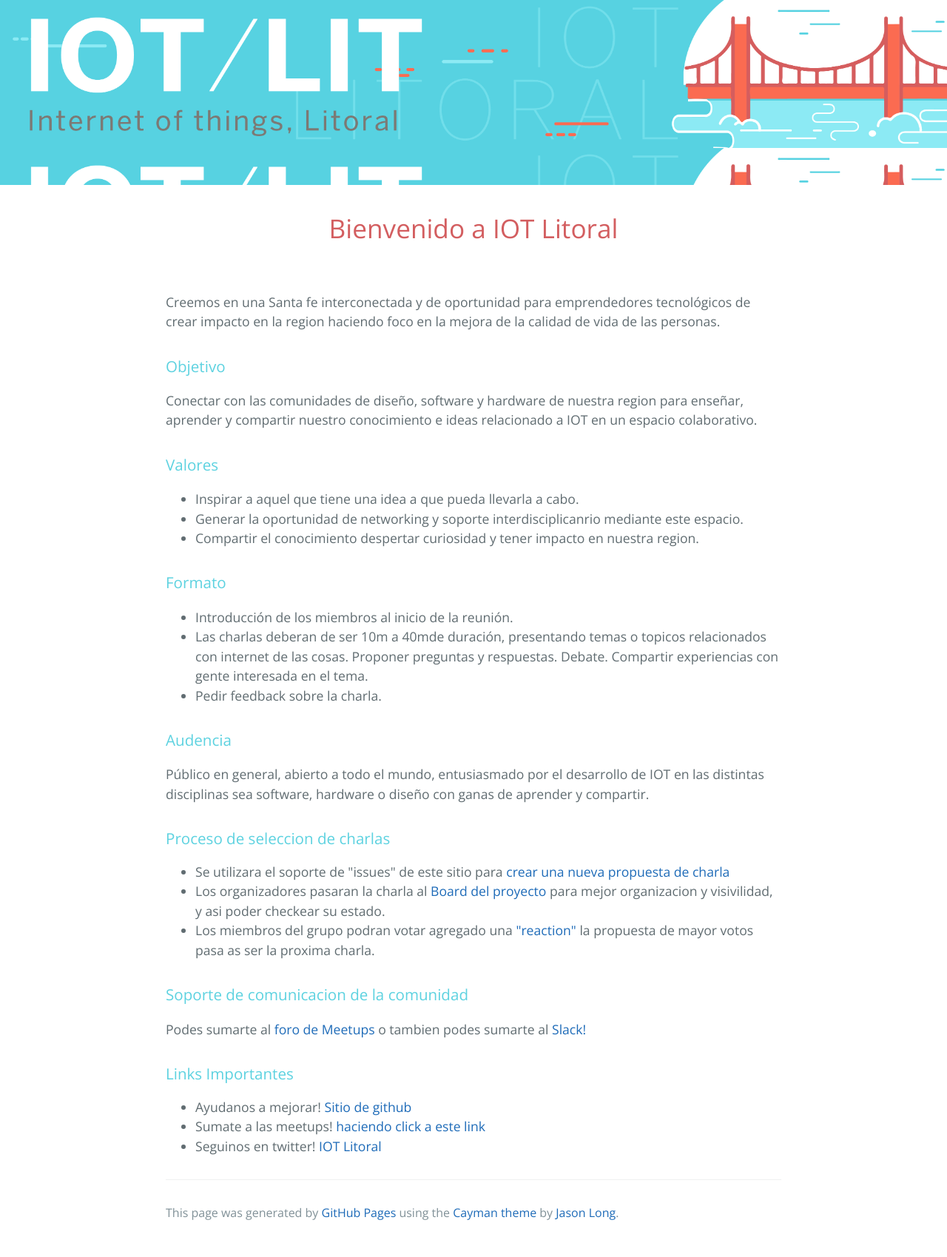
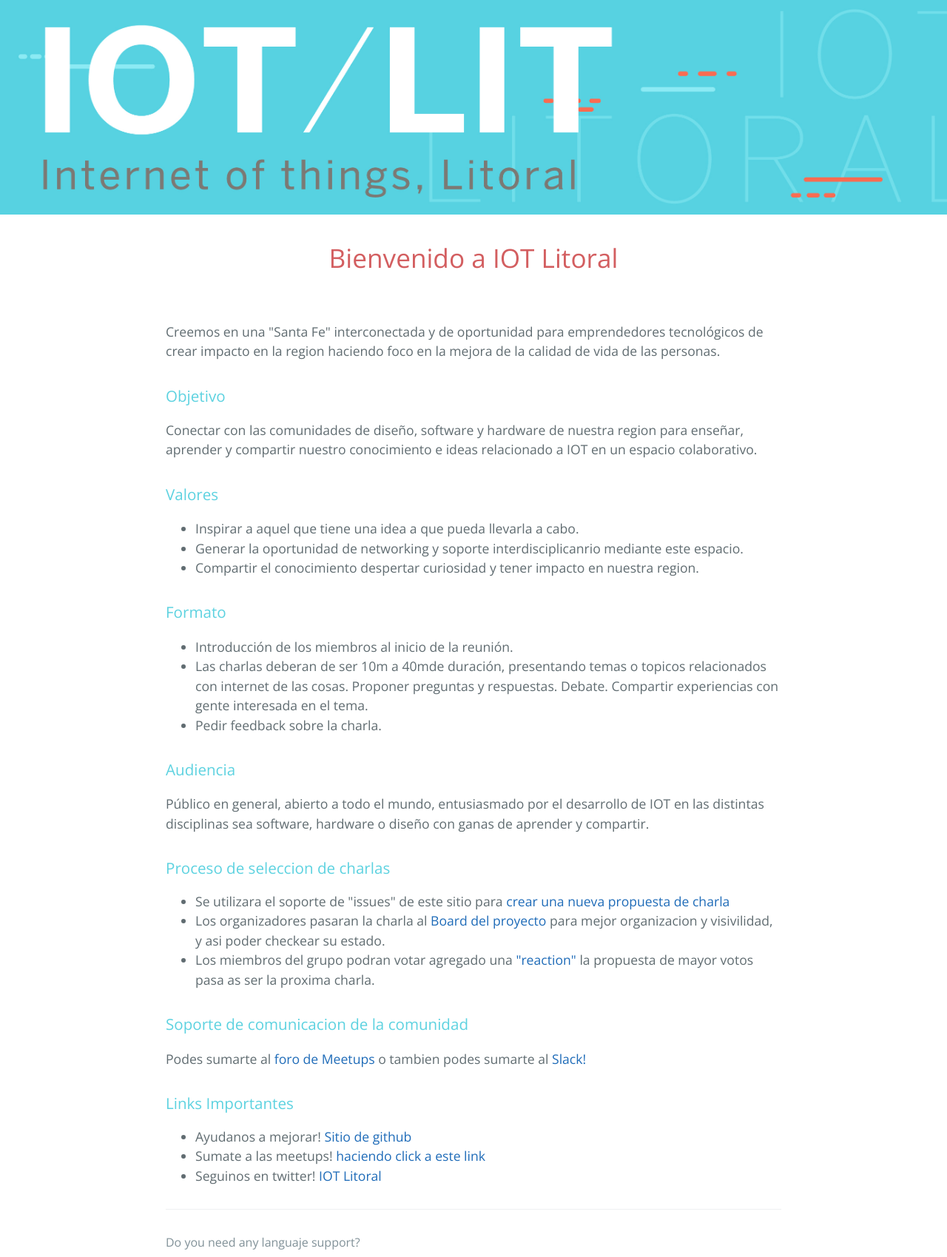
Before and after one commit to iot-litoral/iot-litoral.github.io, a plain HTML site: page index.html in a window 1280 px wide. Shown: the whole page at 74% size. Drawn offline with nearby package versions, Linux system fonts and the light colour scheme; a script that the page names is missing.

Commit message:
minor adjustments

```diff
--- a/assets/stylesheets/stylesheet.css
+++ b/assets/stylesheets/stylesheet.css
@@ -56,11 +56,11 @@ a {
 .page-header {
   color: #fff;
   text-align: center;
-  height: 250px;
+  height: 290px;
   background-color: #159957;
   background-image: url("../img/iot-banner-01-01.jpg");
 
-  background-size: contain;
+  background-size: cover;
 ; }
 
 @media screen and (min-width: 64em) {
@@ -138,7 +138,7 @@ a {
   margin-top: 0;
   margin-bottom: 1rem;
   font: 1rem Consolas, "Liberation Mono", Menlo, Courier, monospace;
-  color: #567482;
+  color: #c;
   word-wrap: normal;
   background-color: #f3f6fa;
   border: solid 1px #dce6f0;
--- a/index.html
+++ b/index.html
@@ -19,7 +19,7 @@
         </a>Bienvenido a IOT Litoral
     </h1>
 </br>
-    <p>Creemos en una Santa fe interconectada y de oportunidad para emprendedores tecnológicos
+    <p>Creemos en una "Santa Fe" interconectada y de oportunidad para emprendedores tecnológicos
         de crear impacto en la region haciendo foco en la mejora de la calidad de vida de las personas.
     </p>
 
@@ -75,7 +75,7 @@
     <h3>
         <a id="audencia" class="anchor" href="#audencia" aria-hidden="true"><span
                 aria-hidden="true" class="octicon octicon-link"></span>
-        </a>Audencia
+        </a>Audiencia
     </h3>
     <p>
         Público en general, abierto a todo el mundo, entusiasmado por el desarrollo de IOT en las distintas disciplinas sea
@@ -132,9 +132,8 @@
 
     <footer class="site-footer">
 
-        <span class="site-footer-credits">This page was generated by <a href="https://pages.github.com">GitHub Pages</a> using the <a
-                href="https://github.com/jasonlong/cayman-theme">Cayman theme</a> by <a
-                href="https://twitter.com/jasonlong">Jason Long</a>.</span>
+        <div style="float:left;" class="site-footer-credits"> Do you need any languaje support? &nbsp;&nbsp;</div>  <div id="google_translate_element"></div>
+
     </footer>
 
 </section>
@@ -143,6 +142,11 @@
         t.async=1;t.src=e;s=i.getElementsByTagName(g)[0];s.parentNode.insertBefore(t, s);
     })(window, document, '_gscq','script','//widgets.getsitecontrol.com/54724/script.js');
 </script>
+<script type="text/javascript">
+    function googleTranslateElementInit() {
+        new google.translate.TranslateElement({pageLanguage: 'es', layout: google.translate.TranslateElement.InlineLayout.SIMPLE}, 'google_translate_element');
+    }
+</script><script type="text/javascript" src="//translate.google.com/translate_a/element.js?cb=googleTranslateElementInit"></script>
 
 </body>
 </html>
```
